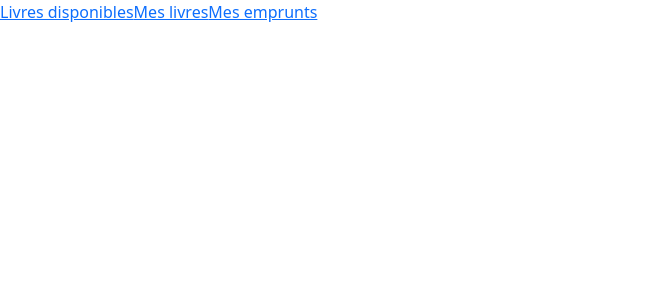
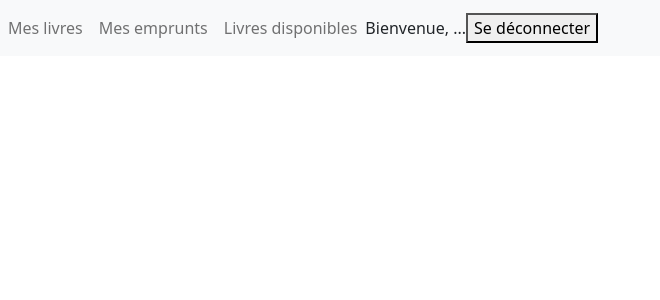
Before and after one commit to smaestri/sharebook-042022, a React (Create React App) app in the folder frontend/my-app/: page / in a window 1280 px wide. Shown: the top 300 px of the page, without its empty margins (0-660 px from the left). Built offline with nearby package versions, Linux system fonts and the light colour scheme.

Commit message:
Session 101 - Suite Header

```diff
--- a/frontend/my-app/src/Header.js
+++ b/frontend/my-app/src/Header.js
@@ -1,9 +1,28 @@
 import { Link } from "react-router-dom";
 
 export default function Header() {
-    return <div>
-        <Link to="listBooks">Livres disponibles</Link>
-        <Link to="myBooks">Mes livres</Link>
-        <Link to="myBorrows">Mes emprunts</Link>
-        </div>
+    return (
+        <nav className="navbar navbar-expand-lg navbar-light bg-light">
+            <button className="navbar-toggler" type="button" data-toggle="collapse" data-target="#navbarSupportedContent"
+                aria-controls="navbarSupportedContent" aria-expanded="false" aria-label="Toggle navigation">
+                <span className="navbar-toggler-icon"></span>
+            </button>
+
+            <div className="collapse navbar-collapse" id="navbarSupportedContent">
+                <ul className="navbar-nav mr-auto">
+                    <li className="nav-item">
+                        <Link className="nav-link" to="/myBooks">Mes livres</Link>
+                    </li>
+                    <li className="nav-item">
+                        <Link className="nav-link" to="/myBorrows">Mes emprunts</Link>
+                    </li>
+                    <li className="nav-item">
+                        <Link className="nav-link" to="/listBooks">Livres disponibles</Link>
+                    </li>
+                </ul>
+                <div>Bienvenue, ...</div>
+                <button variant="secondary">Se déconnecter</button>
+            </div>
+        </nav>
+    )
 }
```
